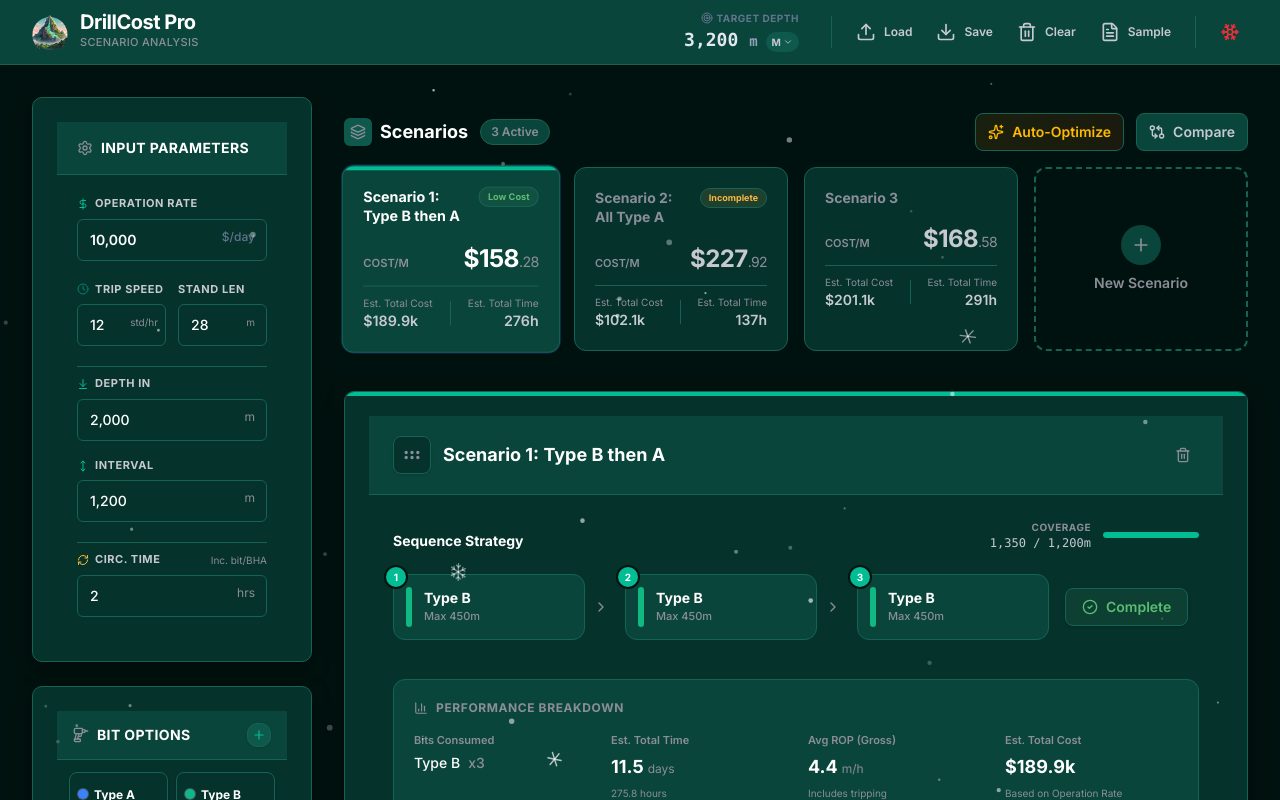
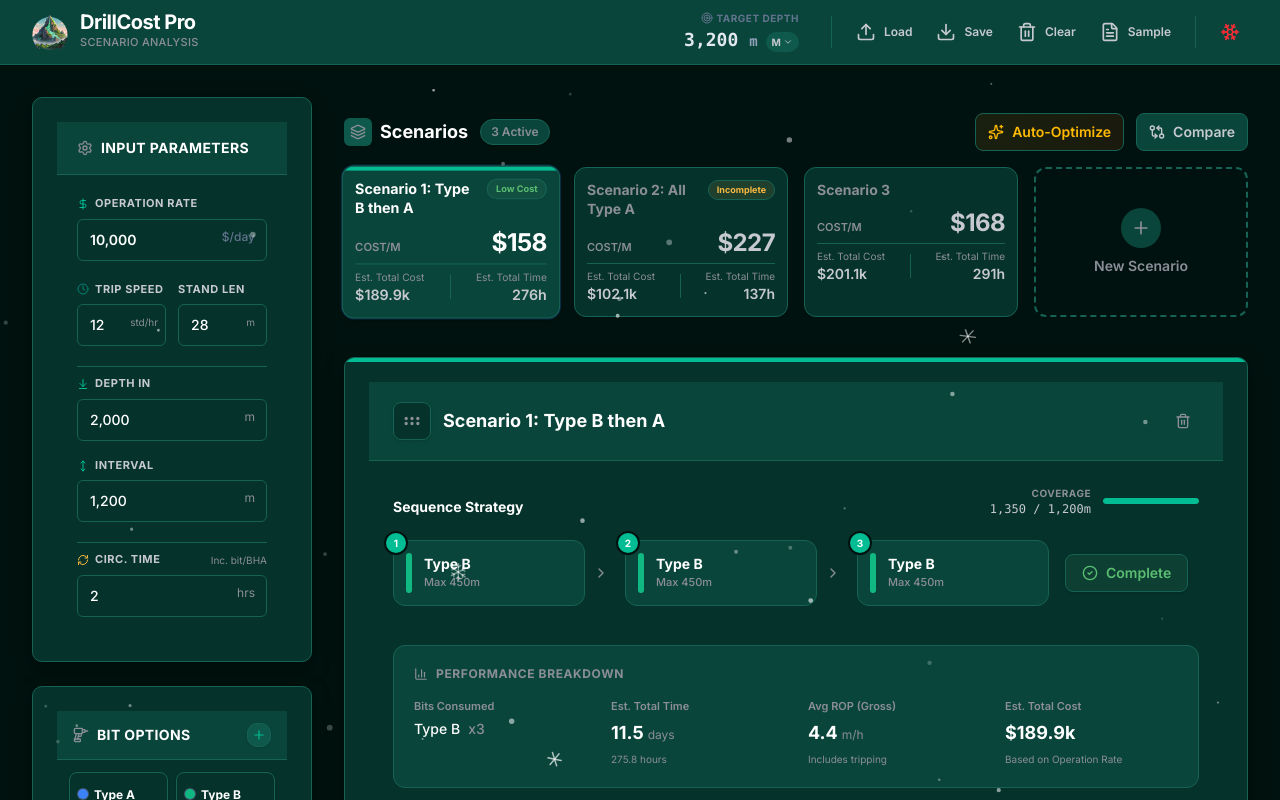
Before and after one commit to son-n-pham/drillcost, a React (Vite) app: page / in a window 1280 px wide. Shown: the top 800 px of the page. Built offline with nearby package versions, Linux system fonts and the light colour scheme.

Commit message:
feat: Introduce scenario management, bit sequence optimization, comparison features, and simulation charts.

```diff
--- a/components/ScenarioManager.tsx
+++ b/components/ScenarioManager.tsx
@@ -177,7 +177,7 @@ const ScenarioManager: React.FC<ScenarioManagerProps> = ({ bits, scenarios, setS
           const newId = `scen-opt-${Date.now()}`;
           const newScenario: ScenarioConfig = {
             id: newId,
-            name: `Optimized Strategy`,
+            name: `Optimized Strategy ${new Date().toLocaleTimeString([], { hour: '2-digit', minute: '2-digit', second: '2-digit' })}`,
             bitSequence: result.bitSequence,
           };
           setScenarios(prev => [...prev, newScenario]);
@@ -315,8 +315,8 @@ const ScenarioManager: React.FC<ScenarioManagerProps> = ({ bits, scenarios, setS
                   </button>
                 )}
 
-                <div className={clsx("p-5", isCompareMode && "pl-9")}>
-                  <div className="flex justify-between items-start mb-4 gap-3">
+                <div className={clsx("p-3", isCompareMode && "pl-9")}>
+                  <div className="flex justify-between items-start mb-2 gap-3">
                      <h3 className={clsx("font-bold text-sm leading-snug flex-1 min-w-0", (isActive && !isCompareMode) ? "text-slate-900 dark:text-[var(--bh-text)]" : "text-slate-600 dark:text-[var(--bh-text-mute)]")}>
                         {res.name}
                      </h3>
@@ -326,7 +326,7 @@ const ScenarioManager: React.FC<ScenarioManagerProps> = ({ bits, scenarios, setS
                      </div>
                   </div>
 
-                  <div className="space-y-2.5">
+                  <div className="space-y-1">
                      <div className="flex justify-between items-baseline">
                         <span className="text-[11px] font-semibold text-slate-400 dark:text-[var(--bh-text-mute)] uppercase">Cost/{getUnitLabel(depthUnit)}</span>
                         {isBlank ? (
@@ -334,11 +334,10 @@ const ScenarioManager: React.FC<ScenarioManagerProps> = ({ bits, scenarios, setS
                         ) : (
                           <span className={clsx("text-2xl font-bold tracking-tight", isActive ? "text-slate-900 dark:text-[var(--bh-text)]" : "text-slate-700 dark:text-[var(--bh-text-weak)]")}>
                             ${costPerUnit.toLocaleString(undefined, { maximumFractionDigits: 0 })}
-                            <span className="text-sm font-normal text-slate-400 dark:text-[var(--bh-text-mute)]">.{(costPerUnit % 1).toFixed(2).substring(2)}</span>
                           </span>
                         )}
                      </div>
-                     <div className="flex justify-between items-center pt-2 border-t border-slate-50 dark:border-[var(--bh-border)]">
+                     <div className="flex justify-between items-center pt-1 border-t border-slate-50 dark:border-[var(--bh-border)]">
                         <div className="flex flex-col">
                            <span className="text-[10px] text-slate-400 dark:text-[var(--bh-text-mute)]">Est. Total Cost</span>
                            <span className="text-sm font-semibold text-slate-700 dark:text-[var(--bh-text-weak)]">
@@ -360,7 +359,7 @@ const ScenarioManager: React.FC<ScenarioManagerProps> = ({ bits, scenarios, setS
         })}
          <button
           onClick={addScenario}
-          className="flex flex-col items-center justify-center p-4 rounded-xl border-2 border-dashed border-slate-200 dark:border-[var(--bh-border)] text-slate-400 dark:text-[var(--bh-text-mute)] hover:text-blue-600 dark:hover:text-[var(--bh-primary)] hover:border-blue-300 dark:hover:border-[var(--bh-primary)] hover:bg-blue-50/50 dark:hover:bg-[var(--bh-surface-2)] transition-all gap-2 min-h-[140px] group"
+          className="flex flex-col items-center justify-center p-4 rounded-xl border-2 border-dashed border-slate-200 dark:border-[var(--bh-border)] text-slate-400 dark:text-[var(--bh-text-mute)] hover:text-blue-600 dark:hover:text-[var(--bh-primary)] hover:border-blue-300 dark:hover:border-[var(--bh-primary)] hover:bg-blue-50/50 dark:hover:bg-[var(--bh-surface-2)] transition-all gap-2 min-h-[100px] group"
         >
           <div className="w-10 h-10 rounded-full bg-slate-100 dark:bg-[var(--bh-surface-1)] group-hover:bg-blue-100 dark:group-hover:bg-[var(--bh-surface-2)] flex items-center justify-center transition-colors">
             <Plus className="w-5 h-5" />
--- a/components/SimulationCharts.tsx
+++ b/components/SimulationCharts.tsx
@@ -34,8 +34,8 @@ const CustomTooltip = ({ active, payload, label, xLabel, isDark, depthUnit }: an
         <p className={`font-bold mb-2 ${isDark ? 'text-[var(--bh-text)]' : 'text-slate-700'}`}>
            {xLabel || 'Value'}: {typeof label === 'number' ? label.toLocaleString(undefined, { maximumFractionDigits: 0 }) : label}
         </p>
-        {payload.map((p: any) => (
-          <div key={p.name} style={{ color: p.color }} className="flex items-center gap-2 mb-1">
+        {payload.map((p: any, index: number) => (
+          <div key={`${p.name}-${index}`} style={{ color: p.color }} className="flex items-center gap-2 mb-1">
              <span className="font-medium">{p.name}:</span>
              <span>{Number(p.value).toLocaleString()} {p.unit || getUnitLabel(depthUnit)}</span>
           </div>
@@ -218,7 +218,7 @@ const SimulationCharts: React.FC<SimulationChartsProps> = ({ results, targetDept
         <h3 className="text-lg font-bold text-slate-800 dark:text-[var(--bh-text)] mb-4">Depth vs. Time</h3>
         <div className="h-[400px] w-full flex flex-col">
           <div className="flex-1 min-h-0">
-            <ResponsiveContainer width="100%" height="100%">
+            <ResponsiveContainer width="100%" height="100%" minWidth={0} minHeight={0}>
               <LineChart margin={{ top: 5, right: 20, left: 0, bottom: bottomMargin }}>
                 <CartesianGrid strokeDasharray="3 3" stroke={gridColor} />
                 <XAxis
@@ -270,7 +270,7 @@ const SimulationCharts: React.FC<SimulationChartsProps> = ({ results, targetDept
         <h3 className="text-lg font-bold text-slate-800 dark:text-[var(--bh-text)] mb-4">Depth vs. Cost</h3>
         <div className="h-[400px] w-full flex flex-col">
           <div className="flex-1 min-h-0">
-            <ResponsiveContainer width="100%" height="100%">
+            <ResponsiveContainer width="100%" height="100%" minWidth={0} minHeight={0}>
               <LineChart margin={{ top: 5, right: 20, left: 0, bottom: bottomMargin }}>
                 <CartesianGrid strokeDasharray="3 3" stroke={gridColor} />
                 <XAxis
@@ -324,7 +324,7 @@ const SimulationCharts: React.FC<SimulationChartsProps> = ({ results, targetDept
         <div className="bg-white dark:bg-[var(--bh-surface-0)] p-3 rounded-xl shadow-sm border border-slate-200 dark:border-[var(--bh-border)] transition-colors duration-300">
           <h3 className="text-lg font-bold text-slate-800 dark:text-[var(--bh-text)] mb-4">Time Breakdown by Scenario</h3>
           <div className="h-[320px] w-full">
-            <ResponsiveContainer width="100%" height="100%">
+            <ResponsiveContainer width="100%" height="100%" minWidth={0} minHeight={0}>
               <BarChart
                 data={breakdownData}
                 margin={{ top: 20, right: 30, left: 20, bottom: 20 }}
@@ -409,7 +409,7 @@ const SimulationCharts: React.FC<SimulationChartsProps> = ({ results, targetDept
         <div className="bg-white dark:bg-[var(--bh-surface-0)] p-3 rounded-xl shadow-sm border border-slate-200 dark:border-[var(--bh-border)] transition-colors duration-300">
           <h3 className="text-lg font-bold text-slate-800 dark:text-[var(--bh-text)] mb-4">Cost Breakdown by Scenario</h3>
           <div className="h-[320px] w-full">
-            <ResponsiveContainer width="100%" height="100%">
+            <ResponsiveContainer width="100%" height="100%" minWidth={0} minHeight={0}>
               <BarChart
                 data={breakdownData}
                 margin={{ top: 20, right: 30, left: 20, bottom: 20 }}
```
